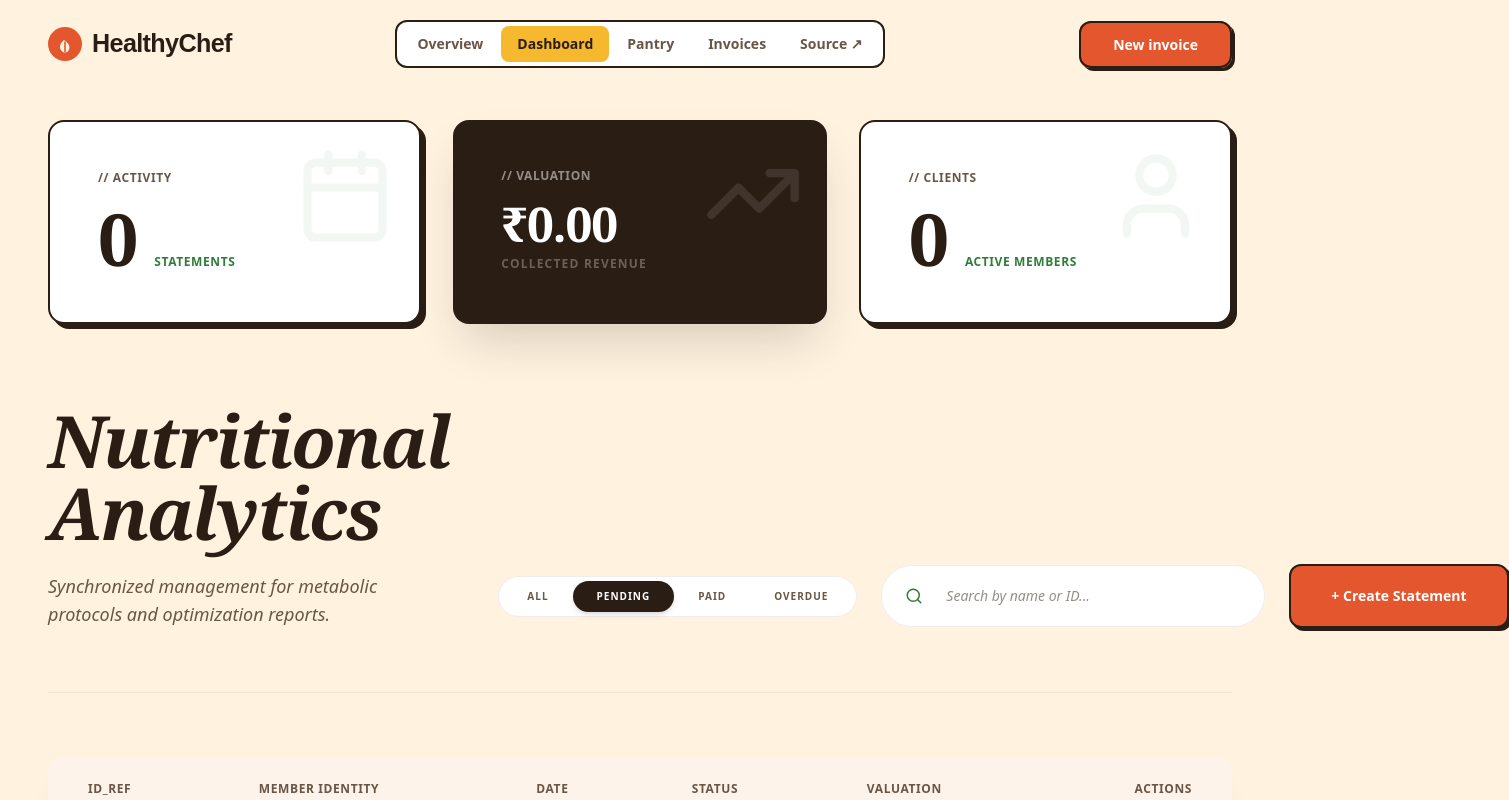
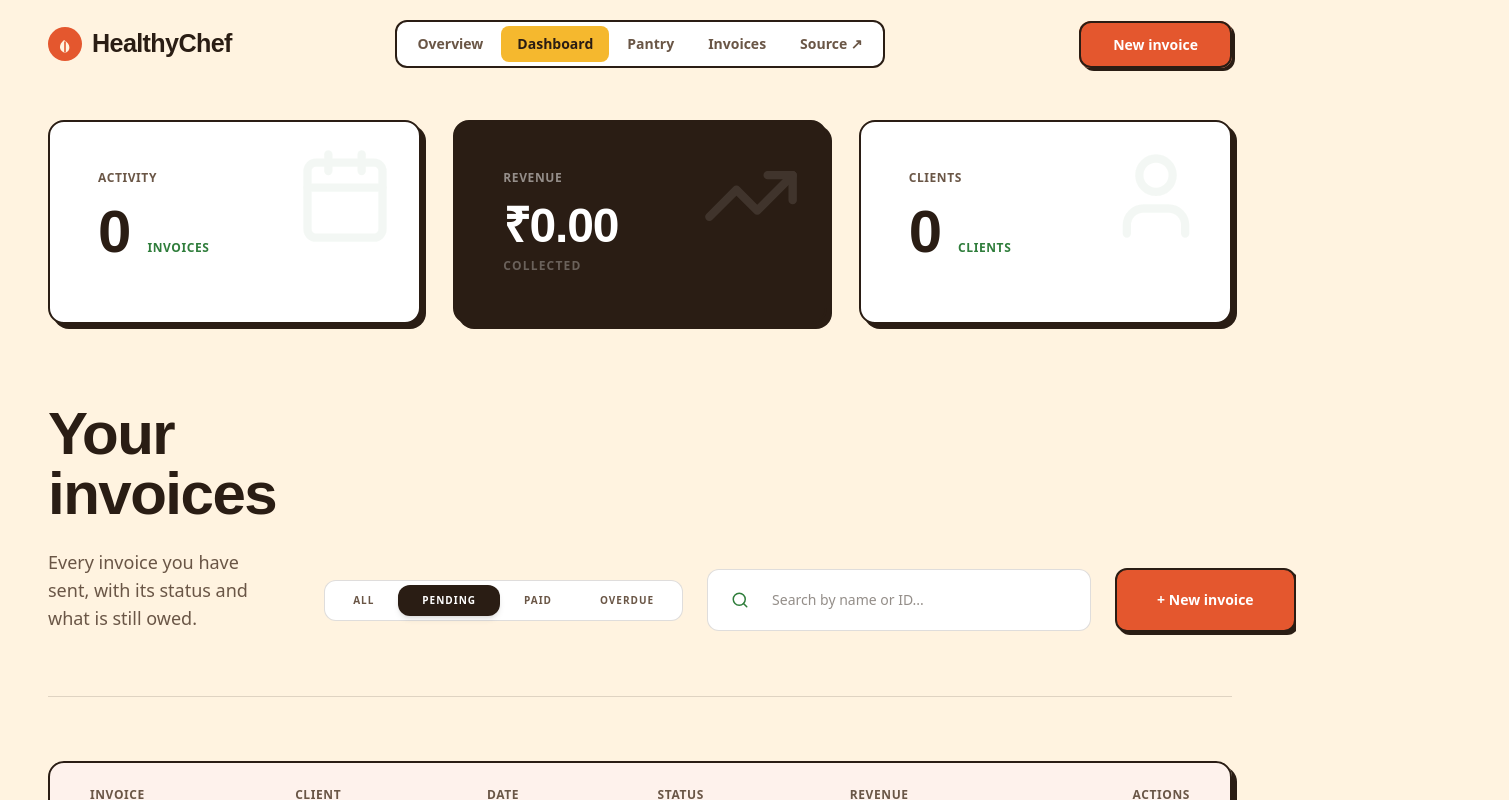
Before and after one commit to Nitish-1303/HealthyChef, a React (Vite) app: page /dashboard in a window 1280 px wide. Both pictures are taken after a click on the button "PENDING". Shown: the top 800 px of the page, 1509 px wide, since content can reach past the window. Built offline with nearby package versions, Linux system fonts and the light colour scheme; no server answers.

Commit message:
Restyle the dashboard and tidy its wording

```diff
--- a/src/components/Dashboard.tsx
+++ b/src/components/Dashboard.tsx
@@ -38,10 +38,10 @@ export default function Dashboard() {
 
   const getStatusStyles = (status?: string) => {
     switch (status) {
-      case 'paid': return 'bg-health-leaf/10 text-health-leaf border-health-leaf/20';
-      case 'overdue': return 'bg-red-50 text-red-600 border-red-100';
+      case 'paid': return 'bg-[#8CC56B] text-health-leaf border-health-leaf';
+      case 'overdue': return 'bg-health-olive text-white border-health-leaf';
       case 'pending':
-      default: return 'bg-amber-50 text-amber-600 border-amber-100';
+      default: return 'bg-[#F5B82E] text-health-leaf border-health-leaf';
     }
   };
 
@@ -57,21 +57,21 @@ export default function Dashboard() {
           <div className="absolute top-0 right-0 p-6 opacity-5 group-hover:opacity-10 transition-opacity text-health-sage">
             <Calendar size={100} />
           </div>
-          <p className="health-label mb-4">// Activity</p>
+          <p className="health-label mb-4">Activity</p>
           <div className="flex items-baseline gap-4">
-            <span className="text-7xl font-serif font-bold text-health-leaf">{invoices.length}</span>
-            <span className="health-label text-health-sage">Statements</span>
+            <span className="text-5xl md:text-6xl font-display font-extrabold text-health-leaf">{invoices.length}</span>
+            <span className="health-label text-health-sage">Invoices</span>
           </div>
         </div>
 
-        <div className="health-card p-12 bg-health-leaf text-white relative overflow-hidden group border-none shadow-2xl shadow-health-leaf/20">
+        <div className="health-card p-12 bg-health-leaf text-white relative overflow-hidden group ">
           <div className="absolute top-0 right-0 p-6 opacity-10">
             <TrendingUp size={100} />
           </div>
-          <p className="health-label text-white/50 mb-4">// Valuation</p>
+          <p className="health-label text-white/50 mb-4">Revenue</p>
           <div className="flex flex-col">
-            <span className="text-5xl font-serif font-bold mb-2 tracking-tight">{formatCurrency(totalRevenue)}</span>
-            <span className="health-label text-white/30 uppercase tracking-widest">Collected Revenue</span>
+            <span className="text-5xl font-display font-bold mb-2 tracking-tight">{formatCurrency(totalRevenue)}</span>
+            <span className="health-label text-white/30 uppercase tracking-widest">Collected</span>
           </div>
         </div>
 
@@ -79,26 +79,26 @@ export default function Dashboard() {
           <div className="absolute top-0 right-0 p-6 opacity-5 text-health-sage">
             <User size={100} />
           </div>
-          <p className="health-label mb-4">// Clients</p>
+          <p className="health-label mb-4">Clients</p>
           <div className="flex items-baseline gap-4">
-            <span className="text-7xl font-serif font-bold text-health-leaf">{new Set(invoices.map(i => i.customer.email)).size}</span>
-            <span className="health-label text-health-sage">Active Members</span>
+            <span className="text-5xl md:text-6xl font-display font-extrabold text-health-leaf">{new Set(invoices.map(i => i.customer.email)).size}</span>
+            <span className="health-label text-health-sage">Clients</span>
           </div>
         </div>
       </div>
 
-      <div className="flex flex-col lg:flex-row lg:items-end justify-between gap-12 mb-16 border-b border-health-muted/10 pb-16">
+      <div className="flex flex-col lg:flex-row lg:items-end justify-between gap-12 mb-16 border-b border-health-ink/15 pb-16">
         <div className="max-w-2xl">
-          <h1 className="text-7xl font-serif font-bold text-health-leaf leading-none mb-6 italic">Nutritional <br />Analytics</h1>
-          <p className="text-lg text-health-muted italic max-w-sm">Synchronized management for metabolic protocols and optimization reports.</p>
+          <h1 className="text-5xl md:text-6xl font-display font-extrabold text-health-leaf leading-none mb-6">Your <br />invoices</h1>
+          <p className="text-lg text-health-muted max-w-sm">Every invoice you have sent, with its status and what is still owed.</p>
         </div>
         <div className="flex flex-col sm:flex-row items-center gap-6">
-          <div className="flex bg-white rounded-full border border-health-muted/10 p-1">
+          <div className="flex bg-white rounded-xl border border-health-ink/15 p-1">
             {(['all', 'pending', 'paid', 'overdue'] as StatusFilter[]).map((f) => (
               <button
                 key={f}
                 onClick={() => setStatusFilter(f)}
-                className={`px-6 py-2 rounded-full text-[10px] font-bold uppercase tracking-widest transition-all ${
+                className={`px-6 py-2 rounded-xl text-[10px] font-bold uppercase tracking-widest transition-all ${
                   statusFilter === f
                     ? 'bg-health-leaf text-white shadow-md'
                     : 'text-health-muted hover:text-health-leaf'
@@ -113,43 +113,43 @@ export default function Dashboard() {
             <input
               type="text"
               placeholder="Search by name or ID..."
-              className="w-full sm:w-96 pl-16 pr-8 py-5 bg-white rounded-full border border-health-muted/10 font-medium text-sm focus:outline-none focus:ring-2 focus:ring-health-sage/20 transition-all placeholder:italic"
+              className="w-full sm:w-96 pl-16 pr-8 py-5 bg-white rounded-xl border border-health-ink/15 font-medium text-sm focus:outline-none focus:ring-2 focus:ring-health-sage/20 transition-all "
               value={search}
               onChange={(e) => setSearch(e.target.value)}
             />
           </div>
           <Link to="/invoices/new" className="btn-health whitespace-nowrap px-10 py-5">
-            + Create Statement
+            + New invoice
           </Link>
         </div>
       </div>
 
-      <div className="health-card overflow-hidden bg-white/70 backdrop-blur-sm border-none shadow-xl shadow-health-ink/5">
+      <div className="health-card overflow-hidden bg-white/70  ">
         <div className="overflow-x-auto">
           <table className="w-full text-left">
             <thead>
               <tr className="bg-health-olive/5 text-health-leaf/50">
-                <th className="px-10 py-6 health-label">ID_Ref</th>
-                <th className="px-10 py-6 health-label">Member Identity</th>
+                <th className="px-10 py-6 health-label">Invoice</th>
+                <th className="px-10 py-6 health-label">Client</th>
                 <th className="px-10 py-6 health-label">Date</th>
                 <th className="px-10 py-6 health-label">Status</th>
-                <th className="px-10 py-6 health-label">Valuation</th>
+                <th className="px-10 py-6 health-label">Revenue</th>
                 <th className="px-10 py-6 health-label text-right">Actions</th>
               </tr>
             </thead>
             <tbody className="divide-y divide-health-muted/5">
               {loading ? (
-                <tr><td colSpan={6} className="px-10 py-32 text-center text-health-muted italic">Gathering archival data...</td></tr>
+                <tr><td colSpan={6} className="px-10 py-32 text-center text-health-muted">Loading invoices...</td></tr>
               ) : filteredInvoices.length === 0 ? (
-                <tr><td colSpan={6} className="px-10 py-32 text-center text-health-muted italic">No matching statements identified.</td></tr>
+                <tr><td colSpan={6} className="px-10 py-32 text-center text-health-muted">No matching invoices.</td></tr>
               ) : filteredInvoices.map((inv) => (
                 <tr key={inv.id} className="hover:bg-health-bg/40 transition-all duration-300 group">
                   <td className="px-10 py-8">
-                    <div className="font-serif font-bold text-health-leaf group-hover:text-health-olive transition-colors">{inv.invoiceNumber}</div>
+                    <div className="font-display font-bold text-health-leaf group-hover:text-health-olive transition-colors">{inv.invoiceNumber}</div>
                   </td>
                   <td className="px-10 py-8">
                     <div className="flex items-center gap-5">
-                      <div className="w-12 h-12 bg-health-sage/10 text-health-leaf rounded-2xl flex items-center justify-center font-serif font-bold text-lg group-hover:bg-health-olive group-hover:text-white transition-all duration-500">
+                      <div className="w-12 h-12 bg-health-sage/10 text-health-leaf rounded-2xl flex items-center justify-center font-display font-bold text-lg group-hover:bg-health-olive group-hover:text-white transition-all duration-500">
                         {inv.customer.fullName.charAt(0)}
                       </div>
                       <div>
@@ -158,23 +158,23 @@ export default function Dashboard() {
                       </div>
                     </div>
                   </td>
-                  <td className="px-10 py-8 text-health-muted italic text-sm">
+                  <td className="px-10 py-8 text-health-muted text-sm">
                     {formatDisplayDate(inv.date)}
                   </td>
                   <td className="px-10 py-8">
-                    <span className={`inline-flex items-center px-4 py-1.5 rounded-full border font-bold text-[10px] uppercase tracking-widest ${getStatusStyles(inv.status)}`}>
+                    <span className={`inline-flex items-center px-4 py-1.5 rounded-xl border font-bold text-[10px] uppercase tracking-widest ${getStatusStyles(inv.status)}`}>
                       {inv.status || 'pending'}
                     </span>
                   </td>
-                  <td className="px-10 py-8 font-serif font-bold text-health-leaf text-lg">
+                  <td className="px-10 py-8 font-display font-bold text-health-leaf text-lg">
                     {formatCurrency(inv.grandTotal)}
                   </td>
                   <td className="px-10 py-8 text-right">
                     <Link
                       to={`/invoices/${inv.id}`}
-                      className="inline-flex py-3 px-6 rounded-full bg-health-sage/10 text-health-leaf hover:bg-health-olive hover:text-white transition-all duration-300 font-medium text-xs gap-2 items-center"
+                      className="inline-flex py-3 px-6 rounded-xl bg-health-sage/10 text-health-leaf hover:bg-health-olive hover:text-white transition-all duration-300 font-medium text-xs gap-2 items-center"
                     >
-                      <Eye size={14} /> View Protocol
+                      <Eye size={14} /> View
                     </Link>
                   </td>
                 </tr>
```
